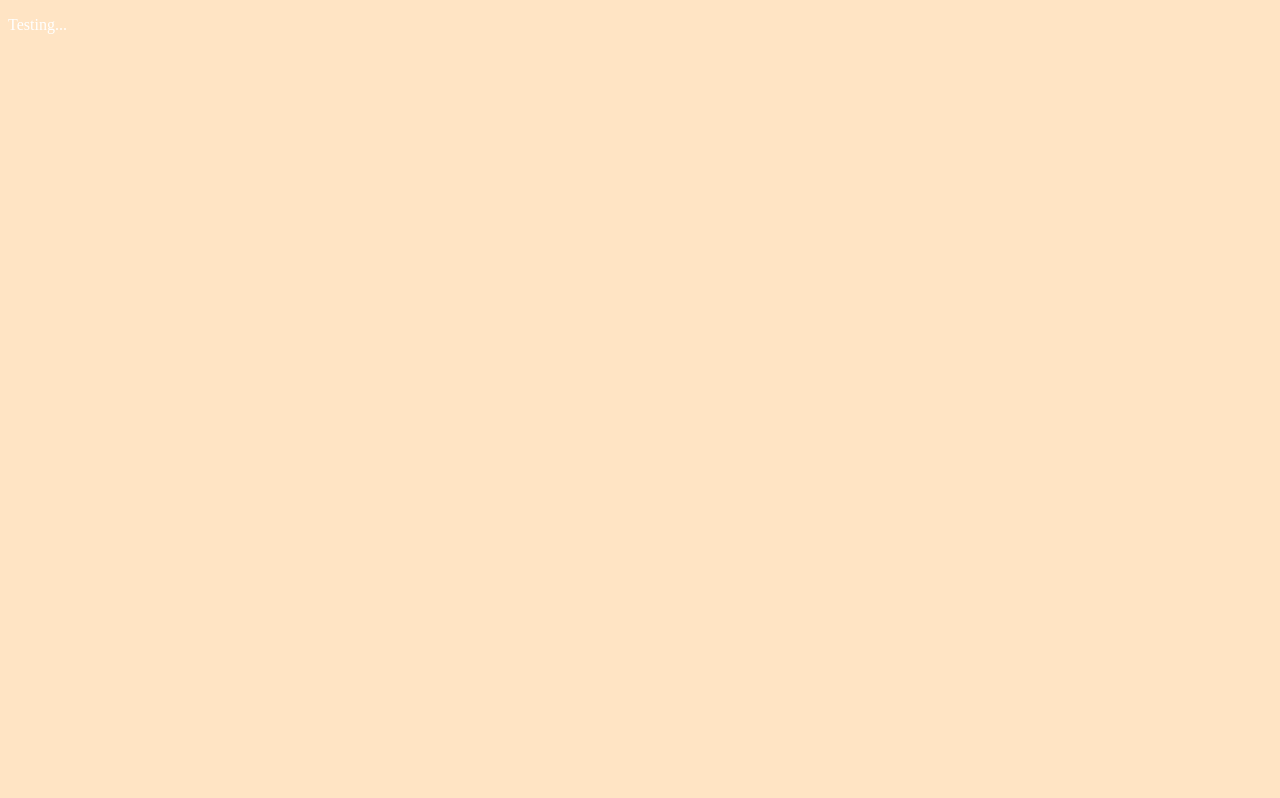
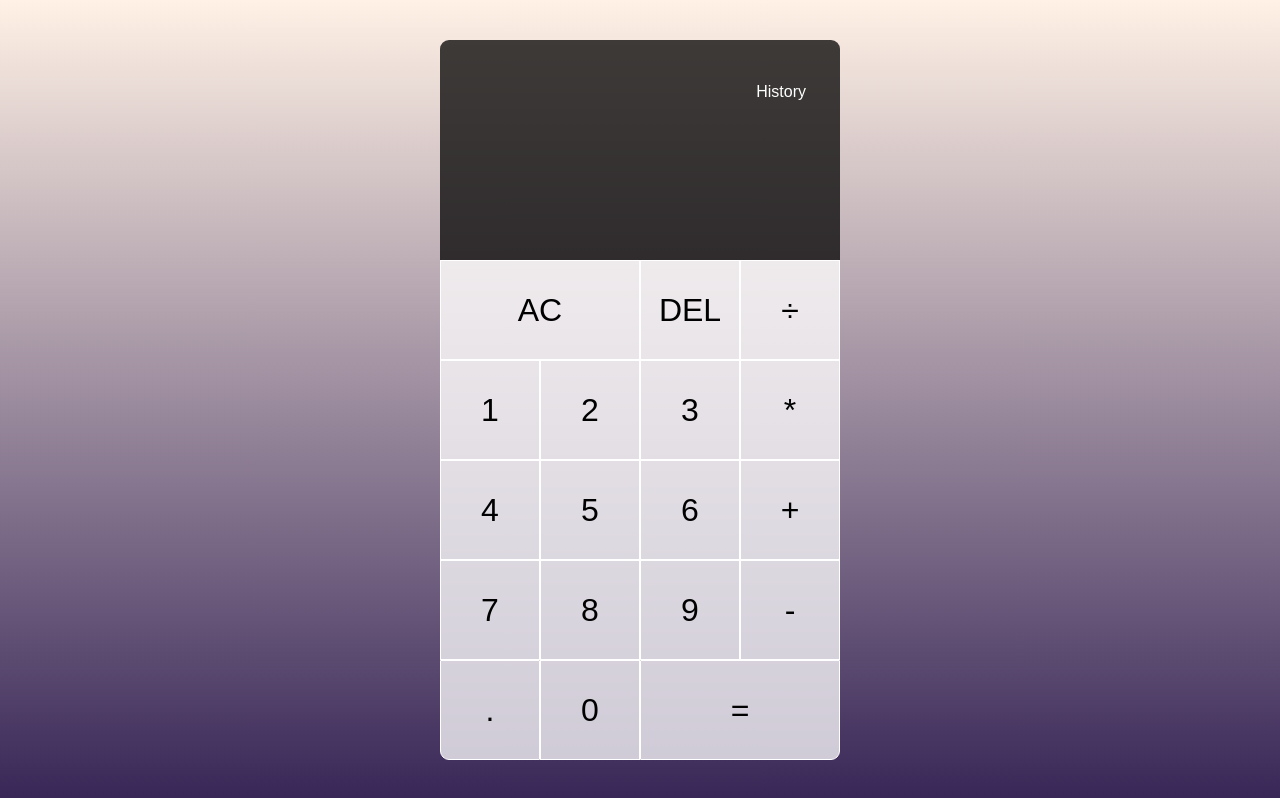
Before and after one commit to PFurtak/sezzle-calc, a website: page client/index.html in a window 1280 px wide. Drawn offline with Linux system fonts and the light colour scheme.

Commit message:
Completed calculator UI

```diff
--- a/client/index.html
+++ b/client/index.html
@@ -7,7 +7,36 @@
     <link rel="stylesheet" href="styles.css" />
   </head>
   <body>
-    <p>Testing...</p>
+    <div class="calc-grid">
+      <div class="history">
+        <p>History</p>
+        <div data-expressions class="expressions"></div>
+      </div>
+      <div class="output">
+        <div data-prev-op class="prev-op"></div>
+        <div data-current-op class="current-op"></div>
+      </div>
+      <button data-ac class="span-two">AC</button>
+      <button data-del>DEL</button>
+      <button data-op>÷</button>
+      <button data-num>1</button>
+      <button data-num>2</button>
+      <button data-num>3</button>
+      <button data-op>*</button>
+      <button data-num>4</button>
+      <button data-num>5</button>
+      <button data-num>6</button>
+      <button data-op>+</button>
+      <button data-num>7</button>
+      <button data-num>8</button>
+      <button data-num>9</button>
+      <button data-op>-</button>
+      <button data-num class="bottom-button-left">.</button>
+      <button data-num>0</button>
+      <button id="equals" data-equal class="span-two bottom-button-right">
+        =
+      </button>
+    </div>
     <script src="index.js"></script>
   </body>
 </html>
--- a/client/styles.css
+++ b/client/styles.css
@@ -1,4 +1,100 @@
+*,
+*::before,
+*::after {
+  box-sizing: border-box;
+  font-family: Gotham Rounded, sans-serif;
+  font-weight: normal;
+}
+
+li {
+  list-style: none;
+}
+
+p {
+  color: white;
+  margin-right: 1.5rem;
+}
+
 body {
-  background-color: bisque;
+  padding: 0;
+  margin: 0;
+  background: linear-gradient(to bottom, #fff1e5, #382657);
+}
+
+.history {
+  grid-column: 1 / -1;
+  background-color: rgba(0, 0, 0, 0.75);
+  display: flex;
+  align-items: flex-end;
+  justify-content: space-evenly;
+  flex-direction: column;
+  padding: 10px;
+  word-wrap: break-word;
+  word-break: break-all;
+  border-top-left-radius: 9px;
+  border-top-right-radius: 9px;
+}
+
+.history .expressions {
+  color: rgba(255, 255, 255, 0.75);
+  font-size: 1rem;
+}
+
+.calc-grid {
+  display: grid;
+  justify-content: center;
+  align-content: center;
+  min-height: 100vh;
+  grid-template-columns: repeat(4, 100px);
+  grid-template-rows: minmax(120px, auto) repeat(6, 100px);
+}
+
+.calc-grid > button {
+  cursor: pointer;
+  font-size: 2rem;
+  border: 1px solid white;
+  outline: none;
+  background-color: rgba(255, 255, 255, 0.75);
+}
+
+.calc-grid > button:hover {
+  background-color: rgba(255, 255, 255, 0.95);
+}
+
+.span-two {
+  grid-column: span 2;
+}
+
+.pad-bottom-two {
+  gap: 10%;
+}
+
+.output {
+  grid-column: 1 / -1;
+  background-color: rgba(0, 0, 0, 0.75);
+  display: flex;
+  align-items: flex-end;
+  justify-content: space-around;
+  flex-direction: column;
+  padding: 10px;
+  word-wrap: break-word;
+  word-break: break-all;
+}
+
+.output .prev-op {
+  color: rgba(255, 255, 255, 0.75);
+  font-size: 1.5rem;
+}
+
+.output .current-op {
   color: white;
+  font-size: 2.5rem;
 }
+
+.bottom-button-left {
+  border-bottom-left-radius: 9px;
+}
+
+.bottom-button-right {
+  border-bottom-right-radius: 9px;
+}
```
